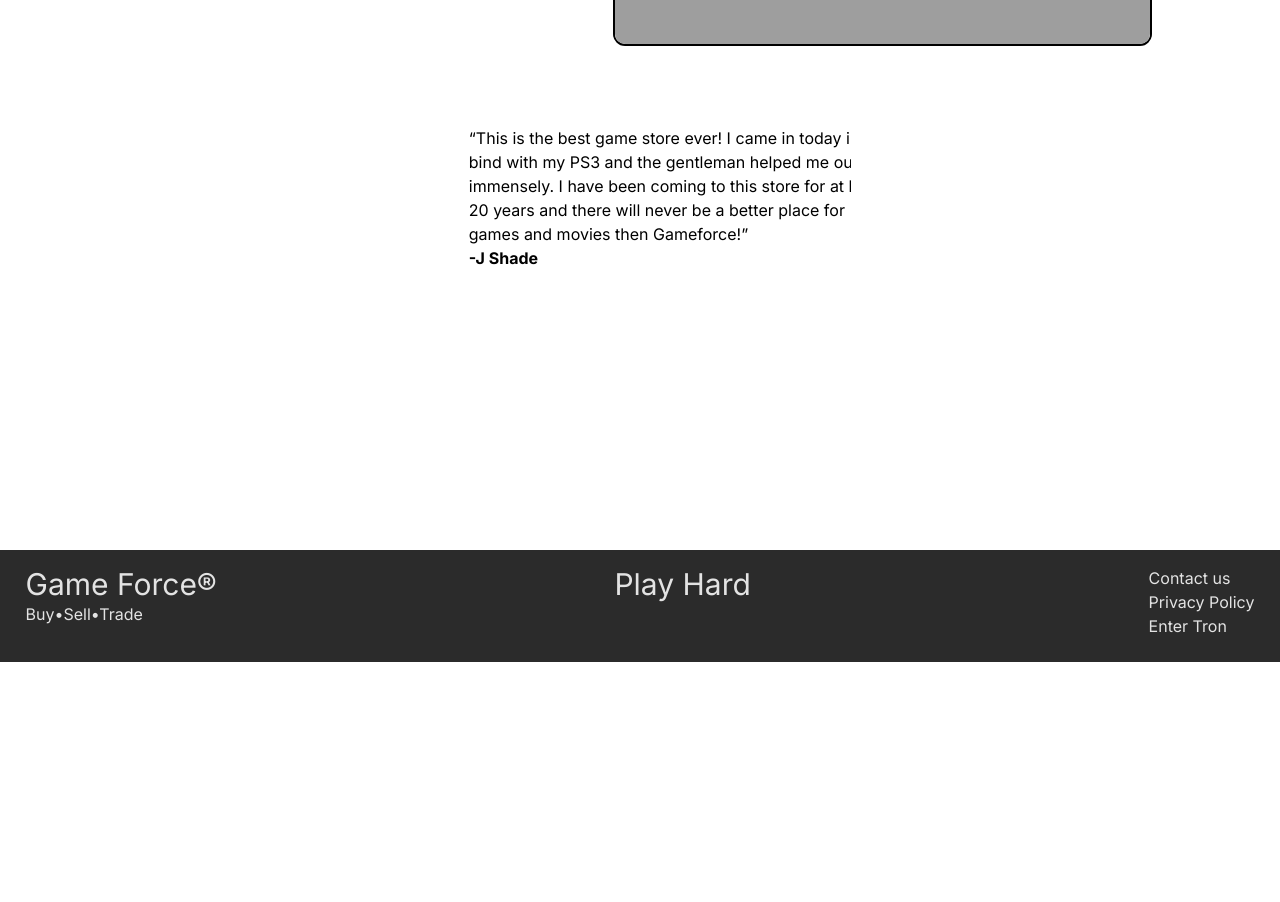
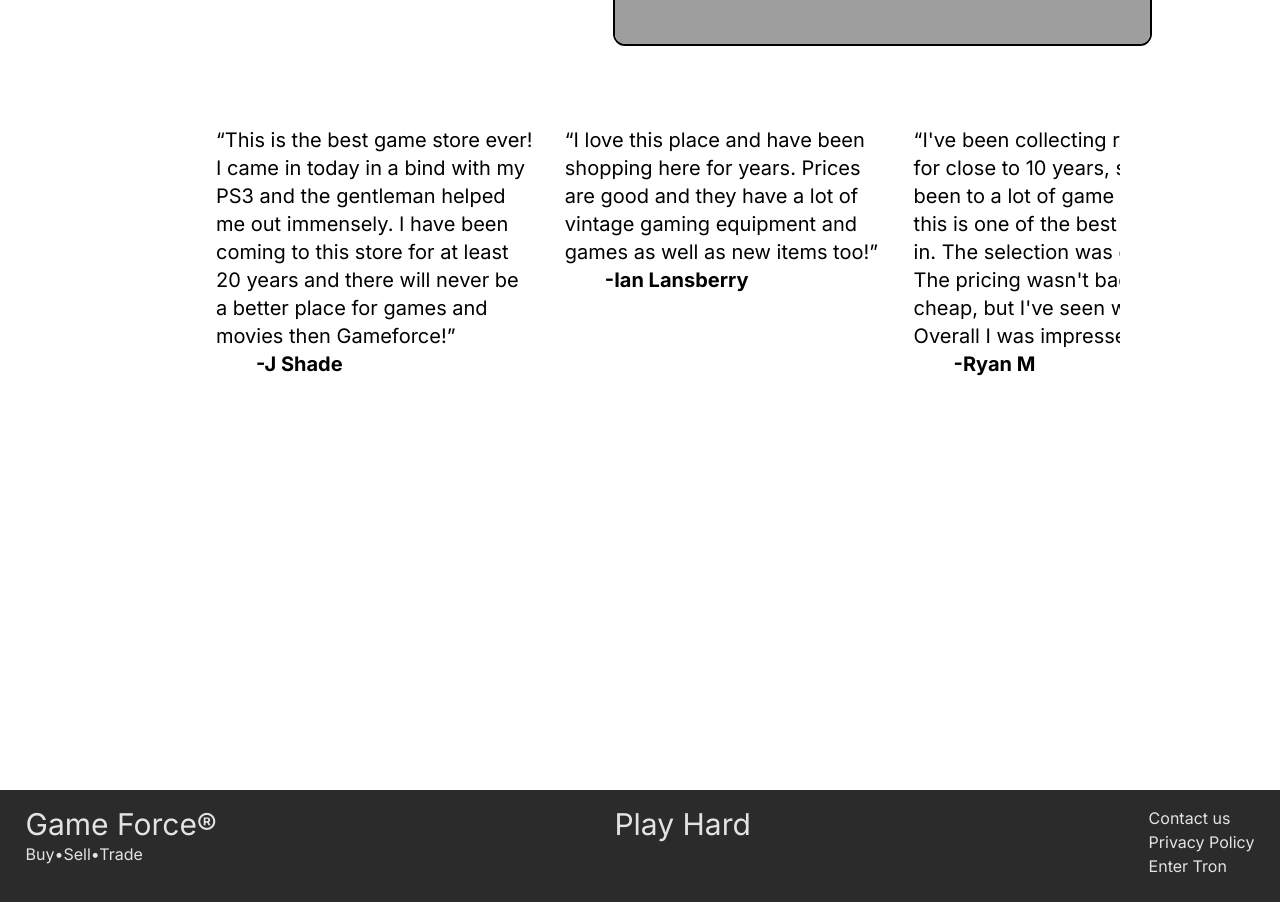
Before and after one commit to ProjectGameForce/ProjectGameForceFE, a Next.js app: page / in a window 1280 px wide. Shown: the part 980-1882 px from the top of the page. Before the commit the page ends 1642 px from the top, so only its background shows below. Built offline with nearby package versions, Linux system fonts and the light colour scheme; grey boxes are pictures that could not be loaded; a web font is replaced by a local one.

Commit message:
added styling bits

```diff
--- a/app/ReviewProps.tsx
+++ b/app/ReviewProps.tsx
@@ -9,9 +9,9 @@ type ReviewProps = {
 export const Review = ({ reviewObj, styles }: ReviewProps) => {
   const { name, review } = reviewObj;
   return (
-    <div className={`hover:text-xl w-full  flex flex-col mx-10 ${styles} `}>
+    <div className={`w-full text-xl mx-10 flex flex-col ${styles} `}>
       <q>{review}</q>
-      <h1 className="float-right mr-10 font-bold">-{name}</h1>
+      <h1 className="float-right mx-10 font-bold">-{name}</h1>
     </div>
   );
 };
--- a/app/Spinner.tsx
+++ b/app/Spinner.tsx
@@ -11,19 +11,22 @@ export function Spinner() {
   };
 
   useEffect(() => {
-    const interval = setInterval(goNext, 10000);
+    const interval = setInterval(goNext, 20000);
     return () => {
       clearInterval(interval);
     };
   }, []);
   return (
-    <div className="mx-10 justify-center items-center my-20 w-[33%] overflow-hidden">
+    <div className="mx-10 justify-center items-center my-20 w-[75%] overflow-hidden">
       <div
-        className="flex flex-row transition-transform duration-[3000ms] ease-in-out"
-        style={{ transform: `translateX(-${currentIndex * 100}%)` }}
+        className="flex flex-row transition-transform "
+        style={{
+          transform: `translateX(-${currentIndex * 33}%)`,
+          transition: "transform duration-500 ease-in-out",
+        }}
       >
         {reviewList.map((item, index) => (
-          <div className="min-w-full max-w-full" key={index}>
+          <div className="min-w-[33%] max-w-[33%] mx-4" key={index}>
             <Review reviewObj={item} styles={""} />
           </div>
         ))}
```
